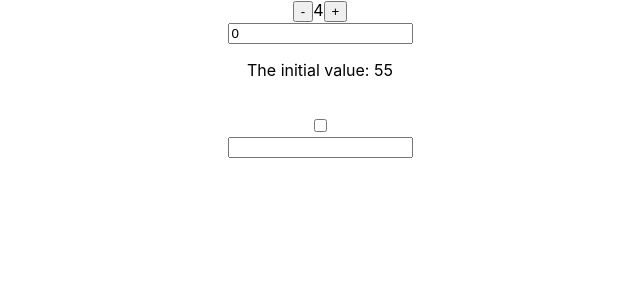
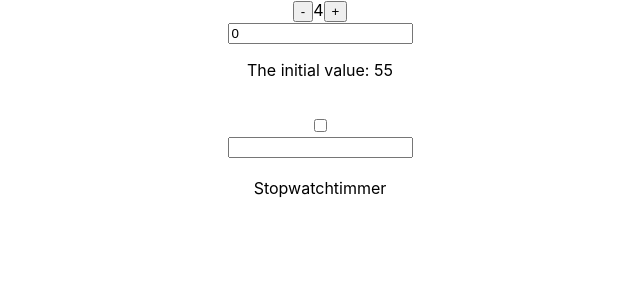
Before and after one commit to elvisotieno/reactfundamentals, a React (Create React App) app: page / in a window 1280 px wide. Shown: the top 300 px of the page, without its empty margins (320-960 px from the left). Built offline with nearby package versions, Linux system fonts and the light colour scheme.

Commit message:
second commit of the day

```diff
--- a/src/App.js
+++ b/src/App.js
@@ -1,12 +1,15 @@
 import './App.css';
 import CounterFunction from './react_fundamentals/usestateus';
 import Todos from './react_fundamentals/usereducer/todos';
+import Stopwatchtimmer from './react_fundamentals/use_ref/Stopwatchtimmer';
 
 function App() {
   return (
     <div className="App">
       <CounterFunction />
       <Todos />
+      <br></br>
+      <Stopwatchtimmer />
     </div>
   );
 }
--- /dev/null
+++ b/src/react_fundamentals/use_ref/Stopwatchtimmer.js
@@ -0,0 +1,9 @@
+import React from 'react'
+
+const Stopwatchtimmer = () => {
+  return (
+    <div>Stopwatchtimmer</div>
+  )
+}
+
+export default Stopwatchtimmer
```
